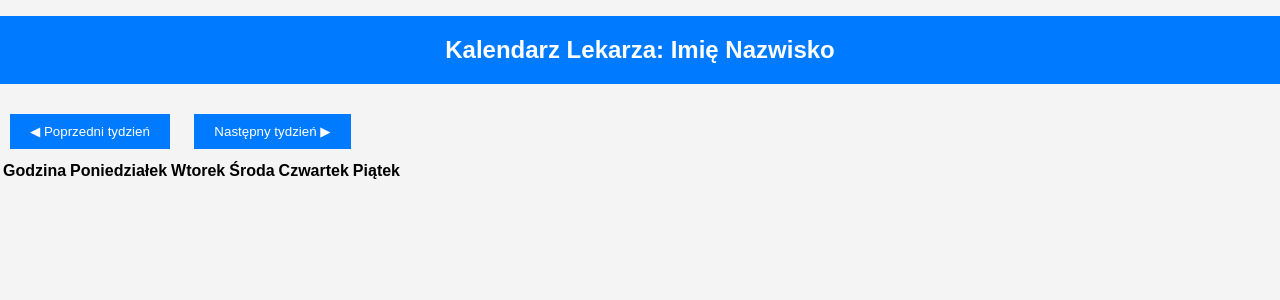
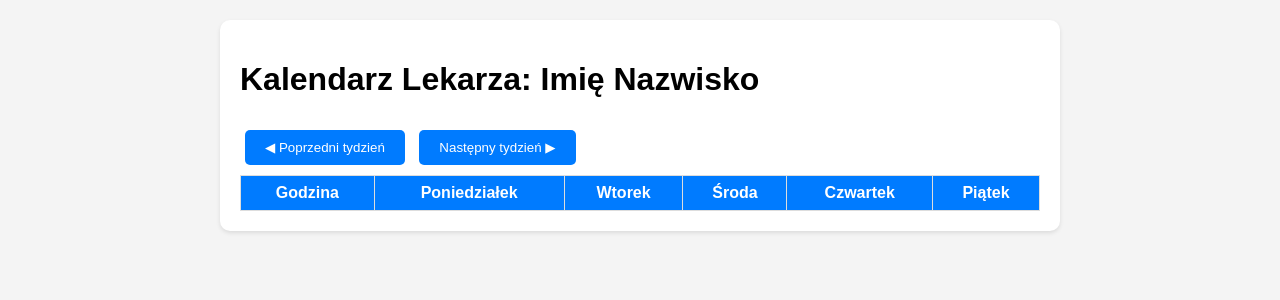
Before and after one commit to Kolszewski01/Przychodnia_Lekarska_POPO_COMPANY, a Django app: template PrzychodniaApi/app/kalendarz/templates/widok_kalendarza.html in a window 1280 px wide. Shown: the top 300 px of the page. Run offline with Django 5.2, Linux system fonts and the light colour scheme; the template is opened without the code that fills it, so the values that code supplies are empty.

Commit message:
SIEMA SIEMA O TEJ PORZE KAZDcY KODOWAC MOZE #2515

```diff
--- a/PrzychodniaApi/app/kalendarz/models.py
+++ b/PrzychodniaApi/app/kalendarz/models.py
@@ -9,5 +9,5 @@ class Calendar(models.Model):
     doctor = models.ForeignKey(Doctor, on_delete=models.CASCADE, null=True, blank=True)
 
 class Reservation(models.Model):
-    data = models.DateField()
+    data = models.DateTimeField()
     patient = models.ForeignKey(Patient, on_delete=models.CASCADE, default=1)
--- a/PrzychodniaApi/app/static/stylekalendarz.css
+++ b/PrzychodniaApi/app/static/stylekalendarz.css
@@ -1,75 +1,75 @@
-/* Styl dla dostępnych terminów */
-.button.available {
-    background-color: green;
+body {
+    font-family: Arial, sans-serif;
+    background-color: #f4f4f4;
+    margin: 0;
+    padding: 20px;
+}
+
+#schedule-container {
+    max-width: 800px;
+    margin: auto;
+    background-color: white;
+    padding: 20px;
+    border-radius: 10px;
+    box-shadow: 0 2px 4px rgba(0, 0, 0, 0.1);
+}
+
+#schedule-table {
+    width: 100%;
+    border-collapse: collapse;
+}
+
+#schedule-table th, #schedule-table td {
+    text-align: center;
+    border: 1px solid #ddd;
+    padding: 8px;
+}
+
+#schedule-table th {
+    background-color: #007BFF;
     color: white;
 }
 
-/* Styl dla niedostępnych terminów */
-.button.unavailable {
-    background-color: red;
-    color: white;
+#schedule-table tr:nth-child(even) {
+    background-color: #f2f2f2;
 }
 
-/* Styl dla przycisków do przewijania tygodni */
+.time-slot {
+    padding: 5px 10px;
+    border-radius: 4px;
+    color: white;
+    border: none;
+    cursor: pointer;
+}
+
+.time-slot.available {
+    background-color: #28a745;
+}
+
+.time-slot.unavailable {
+    background-color: #dc3545;
+}
+
 #prevWeekButton, #nextWeekButton {
     background-color: #007BFF;
     color: white;
     border: none;
     padding: 10px 20px;
-    margin: 10px;
+    margin: 10px 5px;
     cursor: pointer;
+    border-radius: 5px;
 }
 
-/* Dodatkowy styl dla nagłówka */
-#schedule-container h1 {
-    font-size: 24px;
-    margin-bottom: 20px;
+#reservationModal {
+    position: fixed;
+    top: 50%;
+    left: 50%;
+    transform: translate(-50%, -50%);
+    background-color: white;
+    padding: 20px;
+    border-radius: 10px;
+    box-shadow: 0 2px 4px rgba(0, 0, 0, 0.1);
+    z-index: 1000;
 }
 
-body {
-    font-family: Arial, sans-serif;
-    background-color: #f4f4f4;
-    margin: 0;
-    padding: 0;
-}
-
-h1 {
-    background-color: #007BFF;
-    color: white;
-    padding: 20px;
-    text-align: center;
-}
-
-ul {
-    list-style-type: none;
-    padding: 0;
-}
-
-li {
-    margin-bottom: 15px;
-    background-color: white;
-    padding: 10px;
-    border-radius: 5px;
-    box-shadow: 0 2px 4px rgba(0, 0, 0, 0.1);
-    transition: background-color 0.3s;
-}
-
-li:hover {
-    background-color: #f0f0f0;
-}
-
-.doctor-link {
-    text-decoration: none;
-    color: #333;
-    font-weight: bold;
-}
-
-.doctor-photo {
-    width: 100px;
-    height: 100px;
-    border-radius: 50%;
-    margin-right: 20px;
-    object-fit: cover;
-    object-position: center;
-    border: 2px solid #007BFF;
-}
+/* Reszta Twojego kodu CSS... */
```
Also changed, not shown: PrzychodniaApi/app/kalendarz/templates/widok_kalendarza.html (+23 -23 lines), PrzychodniaApi/app/kalendarz/views.py (+26 -8 lines).
